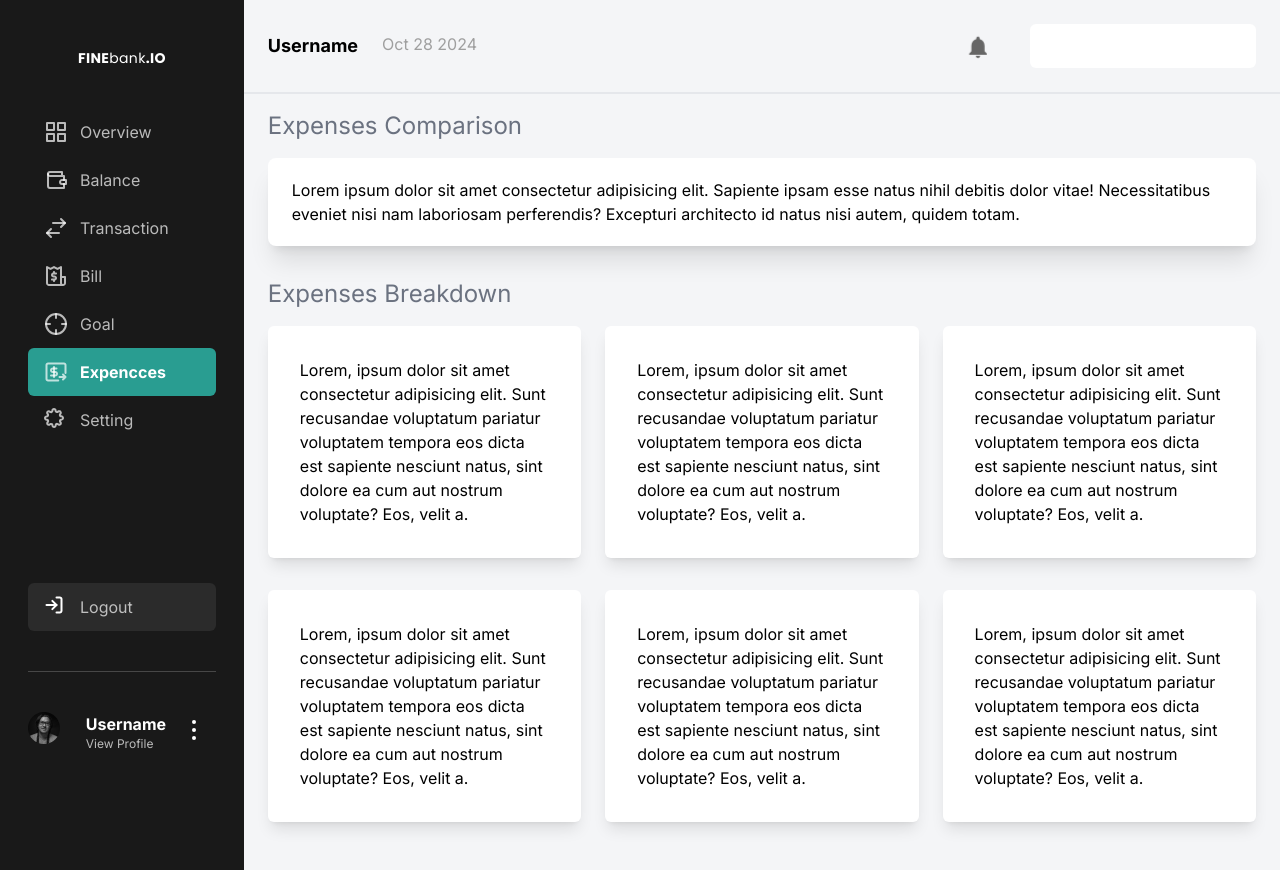
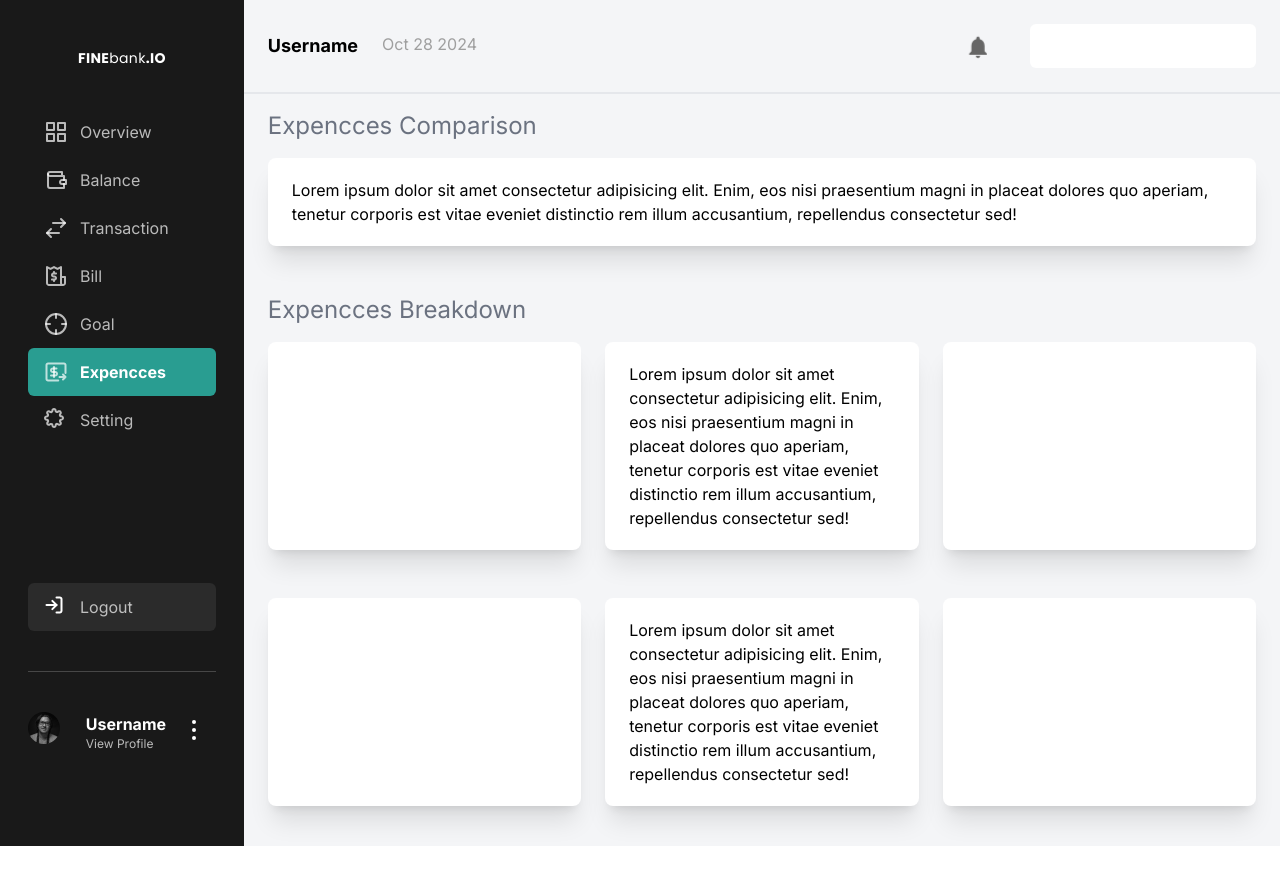
Before and after one commit to Bara1B/admin-ui, a React (Vite) app: page /expencces in a window 1280 px wide. After the commit the page ends 846 px from the top, so only its background shows below. Built offline with nearby package versions, Linux system fonts and the light colour scheme.

Commit message:
uts update

```diff
--- a/src/component/Elements/CardC/index.jsx
+++ b/src/component/Elements/CardC/index.jsx
@@ -1,7 +1,19 @@
-const CardC = ({ }) => {
+// const CardC = ({}) => {
+//   return (
+//     <div className="bg-white p-8 rounded-md shadow-lg transition-transform transform hover:scale-105 w-120 h-144">
+//       Lorem ipsum dolor sit amet consectetur adipisicing elit. Enim, eos nisi praesentium magni in placeat dolores quo aperiam, tenetur corporis est vitae eveniet distinctio rem illum accusantium, repellendus consectetur sed!
+//     </div>
+//   );
+// };
+
+// export default CardC;
+
+const CardC = (props) => {
+    const { title = false, desc, variant } = props;
     return (
-        <div className="bg-white p-8 rounded-md shadow-lg transition-transform transform hover:scale-105 w-120 h-144">
-            Lorem, ipsum dolor sit amet consectetur adipisicing elit. Sunt recusandae voluptatum pariatur voluptatem tempora eos dicta est sapiente nesciunt natus, sint dolore ea cum aut nostrum voluptate? Eos, velit a.
+        <div className={`flex flex-col flex-1 mb-6 $(variant)`}>
+            {title && <>{title.length == 1 ? <div className="hidden md:block md:text-lg md:text-gray-02 md:mb-4">{title}</div> : <div className="text-lg text-gray-02 mb-4">{title}</div>}</>}
+            <div className="bg-white rounded-lg px-6 py-5 shadow-xl flex-1">{desc}</div>
         </div>
     );
 };
--- a/src/pages/expencces.jsx
+++ b/src/pages/expencces.jsx
@@ -1,29 +1,31 @@
 import CardC from "../component/Elements/CardC";
-import CardD from "../component/Elements/CardD";
 import MainLayout from "../component/Layouts/MainLayout";
 
 const ExpenccesPage = () => {
   return (
     <MainLayout type="expencces">
-      <h1 className="text-gray-500 text-2xl mb-4">Expenses Comparison</h1>
+      <h1 className="text-gray-500 text-2xl mb-4">Expencces Comparison</h1>
+      <div className="grid grid-cols-1 sm:grid-cols-1 gap-6">
+        <CardC desc="Lorem ipsum dolor sit amet consectetur adipisicing elit. Enim, eos nisi praesentium magni in placeat dolores quo aperiam, tenetur corporis est vitae eveniet distinctio rem illum accusantium, repellendus consectetur sed!" />
+      </div>
+      <br />
+      <h1 className="text-gray-500 text-2xl mb-4">Expencces Breakdown</h1>
 
-      <div className="mb-8 sm:flex sm:gap-6">
-        <CardD />
+      <div className="md:grid md:grid-cols-3 md:gap-x-6">
+        <CardC />
+        <CardC
+          desc="Lorem ipsum dolor sit amet consectetur adipisicing elit. Enim, eos nisi praesentium magni in placeat dolores quo aperiam, tenetur corporis est vitae eveniet distinctio rem illum accusantium, repellendus consectetur sed!"
+        />
+        <CardC />
       </div>
-
-      <h1 className="text-gray-500 text-2xl mb-4">Expenses Breakdown</h1>
-
-      <div className="mb-8 sm:flex sm:gap-6">
-        <CardC cardTitle="Credit Card" cardType="Master Card" logoSrc="/images/mc.png" accountNumber="1234 5678 9012 8***" totalAmount="$25,000" />
-        <CardC cardTitle="Checking" cardType="All Bank Ltd" logoSrc="/images/visa.png" accountNumber="693 456 69 9****" totalAmount="$25,000" />
-        <CardC cardTitle="Savings" cardType="Brsc Bank Ltd" accountNumber="133 456 886 8***" totalAmount="$25,000" /> {/* logoSrc not passed */}
+      <br />
+      <div className="md:grid md:grid-cols-3 md:gap-x-6">
+        <CardC />
+        <CardC
+          desc="Lorem ipsum dolor sit amet consectetur adipisicing elit. Enim, eos nisi praesentium magni in placeat dolores quo aperiam, tenetur corporis est vitae eveniet distinctio rem illum accusantium, repellendus consectetur sed!"
+        />
+        <CardC />
       </div>
-      <div className="mb-8 sm:flex sm:gap-6">
-        <CardC cardTitle="Credit Card" cardType="Master Card" logoSrc="/images/mc.png" accountNumber="1234 5678 9012 8***" totalAmount="$25,000" />
-        <CardC cardTitle="Checking" cardType="All Bank Ltd" logoSrc="/images/visa.png" accountNumber="693 456 69 9****" totalAmount="$25,000" />
-        <CardC cardTitle="Savings" cardType="Brsc Bank Ltd" accountNumber="133 456 886 8***" totalAmount="$25,000" /> {/* logoSrc not passed */}
-      </div>
-
     </MainLayout>
   );
 };
```
